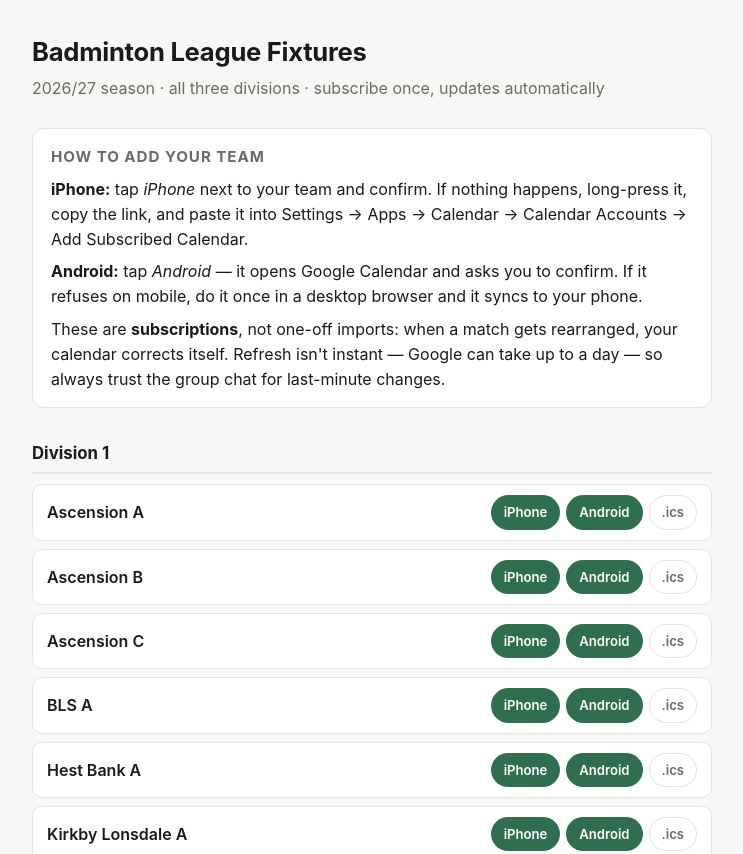
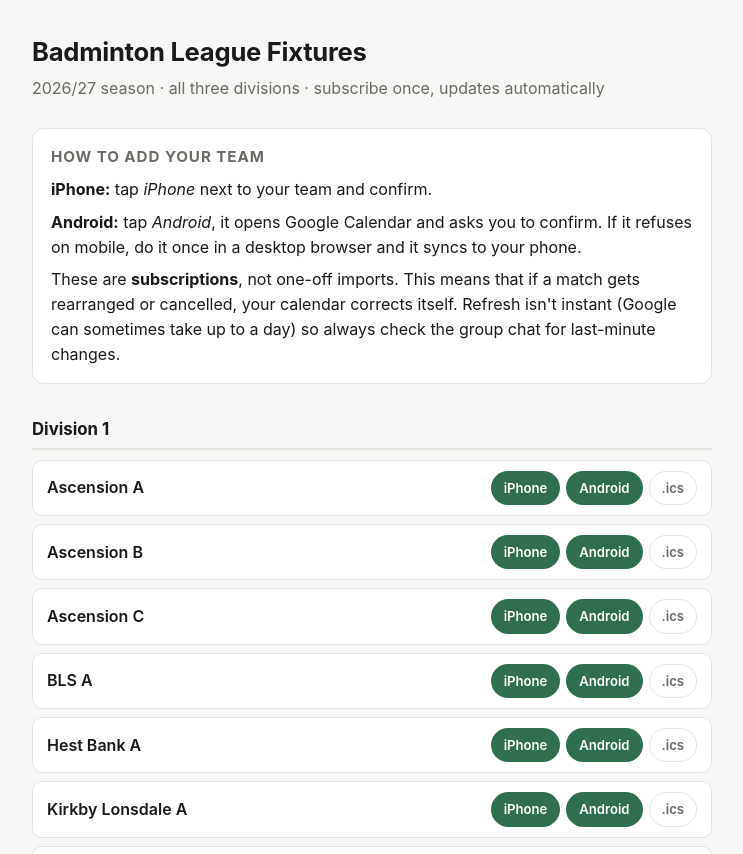
Before and after one commit to liamgibsonn/badminton-scheduler, a plain HTML site: page index.html in a window 1280 px wide. Shown: the top 854 px of the page, without its empty margins (268-1011 px from the left). Drawn offline with Linux system fonts and the light colour scheme.

Commit message:
rewriting text in index.html file

```diff
--- a/index.html
+++ b/index.html
@@ -54,9 +54,9 @@
 
   <div class="how">
     <h2>How to add your team</h2>
-    <p><strong>iPhone:</strong> tap <em>iPhone</em> next to your team and confirm. If nothing happens, long-press it, copy the link, and paste it into Settings &rarr; Apps &rarr; Calendar &rarr; Calendar Accounts &rarr; Add Subscribed Calendar.</p>
-    <p><strong>Android:</strong> tap <em>Android</em> &mdash; it opens Google Calendar and asks you to confirm. If it refuses on mobile, do it once in a desktop browser and it syncs to your phone.</p>
-    <p>These are <strong>subscriptions</strong>, not one-off imports: when a match gets rearranged, your calendar corrects itself. Refresh isn't instant &mdash; Google can take up to a day &mdash; so always trust the group chat for last-minute changes.</p>
+    <p><strong>iPhone:</strong> tap <em>iPhone</em> next to your team and confirm.</p>
+    <p><strong>Android:</strong> tap <em>Android</em>, it opens Google Calendar and asks you to confirm. If it refuses on mobile, do it once in a desktop browser and it syncs to your phone.</p>
+    <p>These are <strong>subscriptions</strong>, not one-off imports. This means that if a match gets rearranged or cancelled, your calendar corrects itself. Refresh isn't instant (Google can sometimes take up to a day) so always check the group chat for last-minute changes.</p>
   </div>
 
   <h2 class="div">Division 1</h2>
@@ -305,7 +305,7 @@
 
   <footer>
     <p>Match times are taken from each club's home night. Every match is blocked out for 3 hours.</p>
-    <p>Venue addresses are included for Carnforth, University of Cumbria, Bay Leadership Academy, LRGS and Ripley. Preesall, Kirkby Lonsdale and Ingleton currently show the venue name only &mdash; add the full addresses in the <code>LOCATION</code> lines if you have them.</p>
+    <p>Venue addresses are included for Carnforth, University of Cumbria, Bay Leadership Academy, LRGS and Ripley. Preesall, Kirkby Lonsdale and Ingleton will be added soon.</p>
   </footer>
 </div>
 </body>
```
